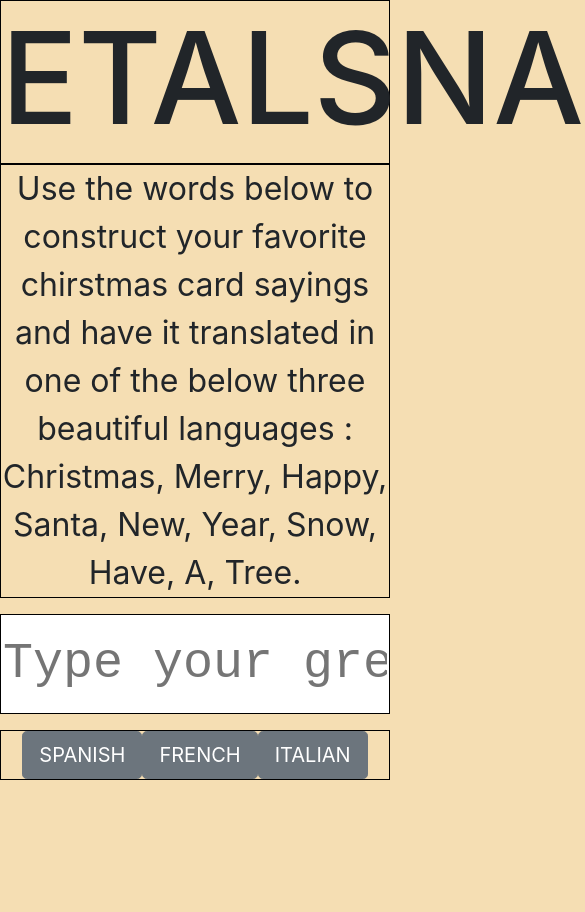
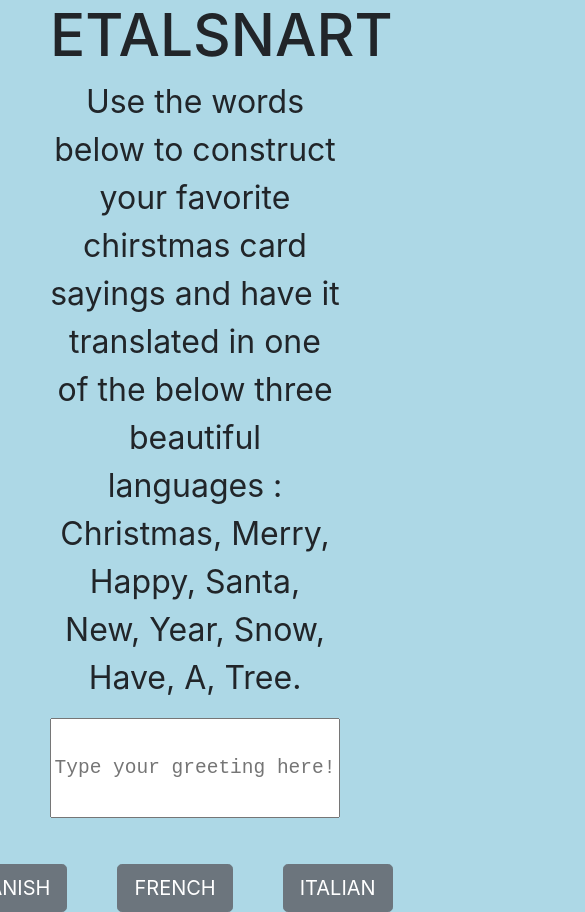
Before and after one commit to ke4tri/translator, a plain HTML site: page index.html in a window 390 px wide. Shown: the top 912 px of the page, 585 px wide, since content can reach past the window. Before the commit the page ends 844 px from the top, so only its background shows below. Drawn offline with nearby package versions, Linux system fonts and the light colour scheme.

Commit message:
worked on some font sizing with respects to mobile aplication

```diff
--- a/main.css
+++ b/main.css
@@ -7,6 +7,8 @@ body {
     display:flex;
     background-color: wheat;
     flex-direction: column;
+    margin-right: 50px;
+    margin-left: 50px;
 }
 div {
     justify-content: center;
@@ -15,10 +17,16 @@ div {
 .logo {
     /* text-align: center; */
     /* font-size: 500px; */
-    border: 1px black solid;
+    border: 1px black thin;
     text-align: center;
 
 }
+
+    h1 {
+       justify-content: center;
+        font-size: 15vw;
+    }
+
 .para {
     justify-content: center;
 }
@@ -27,17 +35,12 @@ div {
         text-align: center;
     }
 
-    h1 {
-        text-align: center;
-        font-size: 800%;
-    }
-
  ::placeholder {
      text-align: center;
  }
 
     .instruction {
-        border: 1px black solid;
+        border: 1px black thin;
         /* text-align: center; */
         /* margin: 5px, 5px, 5px, 5px; */
         /* padding: 5px; */
@@ -47,7 +50,7 @@ div {
         flex-direction: column;
 }
     .inText1 {
-        border: 1px black solid;
+        border: 1px black thin;
         justify-content: center;
         height: 100px;
         /* margin-top: 5px; */
@@ -56,31 +59,42 @@ div {
     .dom {
         justify-content: center;
 
-        border: 1px black solid;
+        border: 1px black thin;
         /* margin-top: 5px; */
     }
 
 .button {
-    border: 1px black solid;
+    border: 1px black thin;
     display: flex;
+    padding-top: 30px;
+
 }
-    b1{
+    #SPANISH{
         justify-content:center;
+        margin-right: 50px;
     }
-    b2{
+    #FRENCH{
         justify-content:center;
+        margin-right: 50px;
     }
-    b3{
+    #ITALIAN{
         justify-content:center;
+        margin-right: 50px;
     }
 
 input[type="text"] {
     text-align:center;
     font-family: monospace;
-    font-size: 50px;
+    font-size: 5vw;
     color: peru;
     }
 #print_dom{
 margin-top: 25px;
 margin-bottom: 25px;
 }
+
+@media only screen and (max-width: 600px) {
+    body {
+        background-color: lightblue;
+    }
+}
```
